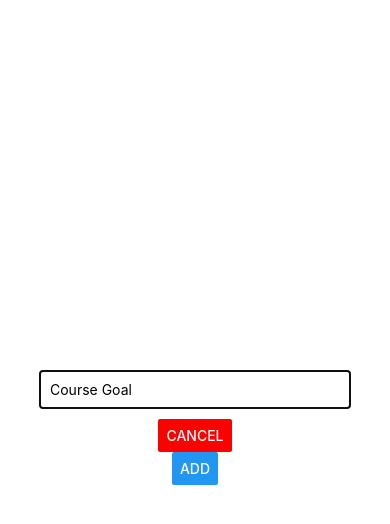
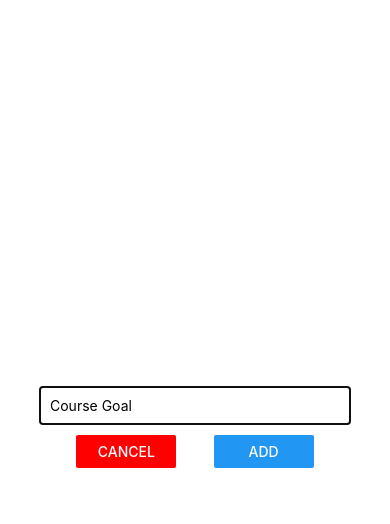
Before and after one commit to bferriman/rn-complete-guide, a React Native app: screen / in a window 390 px wide. Both pictures are taken after a click on the button "ADD NEW GOAL". Shown: the top 524 px of the page. Built offline with nearby package versions, Linux system fonts and the light colour scheme.

Commit message:
added styling for buttons on modal

```diff
--- a/components/GoalInput.js
+++ b/components/GoalInput.js
@@ -27,8 +27,14 @@ const GoalInput = (props) => {
           onChangeText={goalInputHandler}
           value={enteredGoal}
         />
-        <Button title="CANCEL" color="red" onPress={cancelButtonHandler} />
-        <Button title="ADD" onPress={addButtonHandler} />
+        <View style={styles.buttonContainer}>
+          <View style={styles.button}>
+            <Button title="CANCEL" color="red" onPress={cancelButtonHandler} />
+          </View>
+          <View style={styles.button}>
+            <Button title="ADD" onPress={addButtonHandler} />
+          </View>
+        </View>
       </View>
     </Modal>
   );
@@ -46,6 +52,14 @@ const styles = StyleSheet.create({
     borderWidth: 1,
     padding: 10,
     margin: 10
+  },
+  buttonContainer: {
+    width: "80%",
+    flexDirection: "row",
+    justifyContent: "space-evenly"
+  },
+  button: {
+    width: "32%"
   }
 });
 
```
